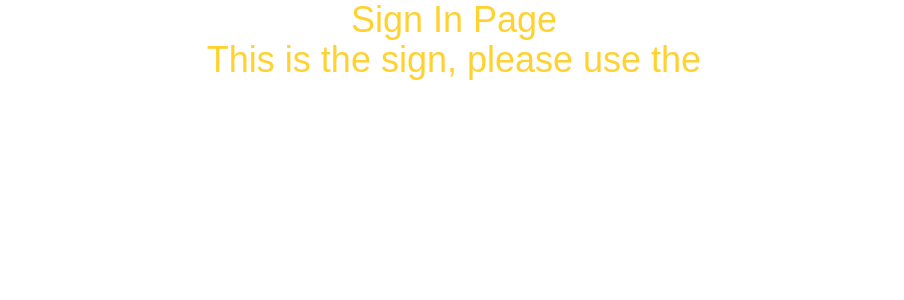
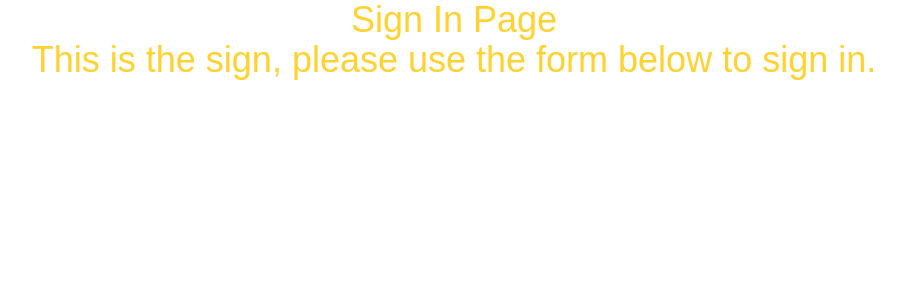
Before and after one commit to alhamzaaaaa/MERN-Stack-Concepts-Recall, a Next.js app in the folder next-js-recall/recall-4-route-groups/: page /sign-in in a window 1280 px wide. Shown: the top 300 px of the page, without its empty margins (186-1090 px from the left). Built offline with nearby package versions, Linux system fonts and the light colour scheme.

Commit message:
Concepts Recall

```diff
--- a/next-js-recall/recall-4-route-groups/app/(auth)/sign-in/page.jsx
+++ b/next-js-recall/recall-4-route-groups/app/(auth)/sign-in/page.jsx
@@ -5,7 +5,7 @@ const page = () => {
     <div className=' flex flex-col justify-center items-center  text-4xl text-amber-300'>
       Sign In Page
       <h3>
-        This is the sign, please use the
+        This is the sign, please use the form below to sign in.
       </h3>
     </div>
   )
```
